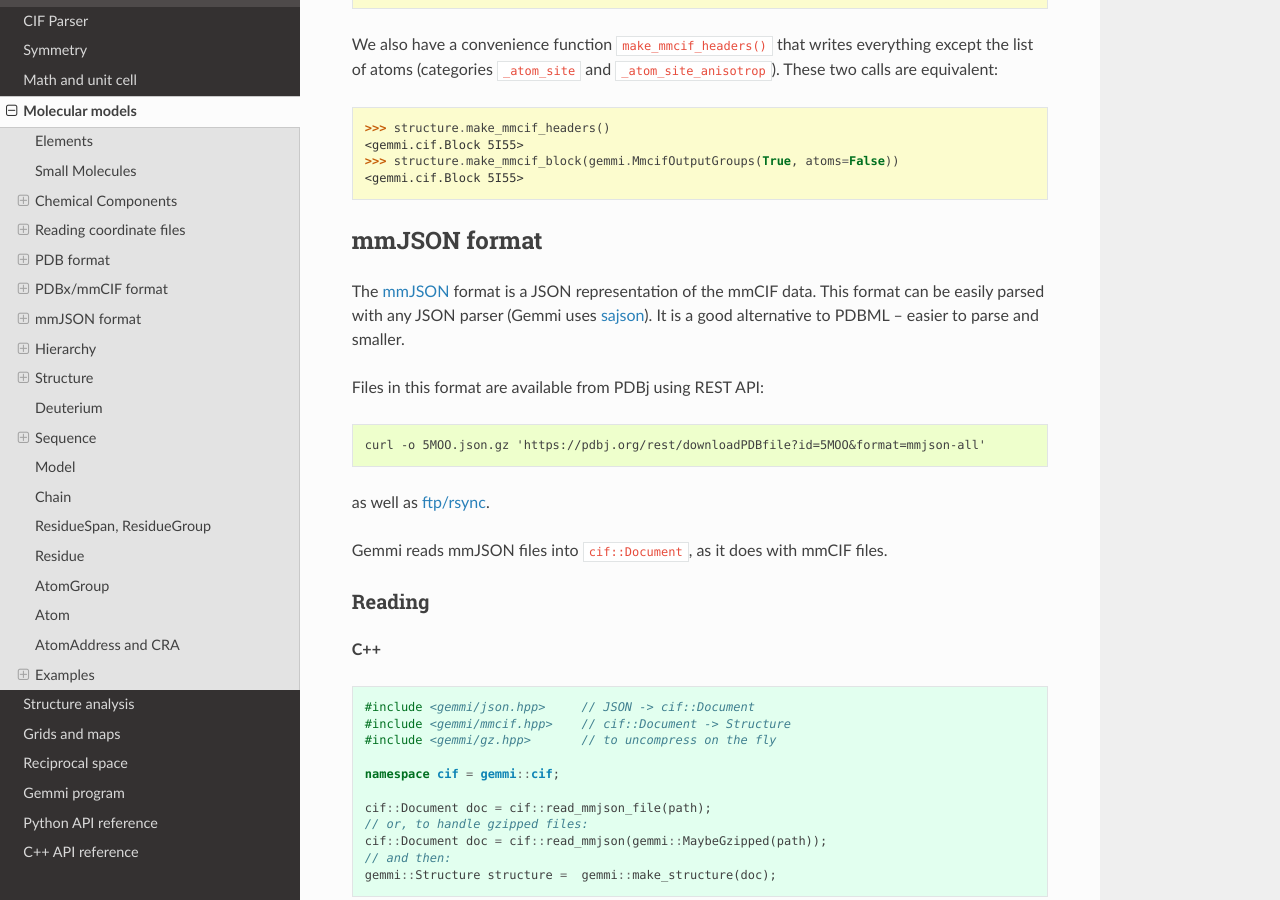
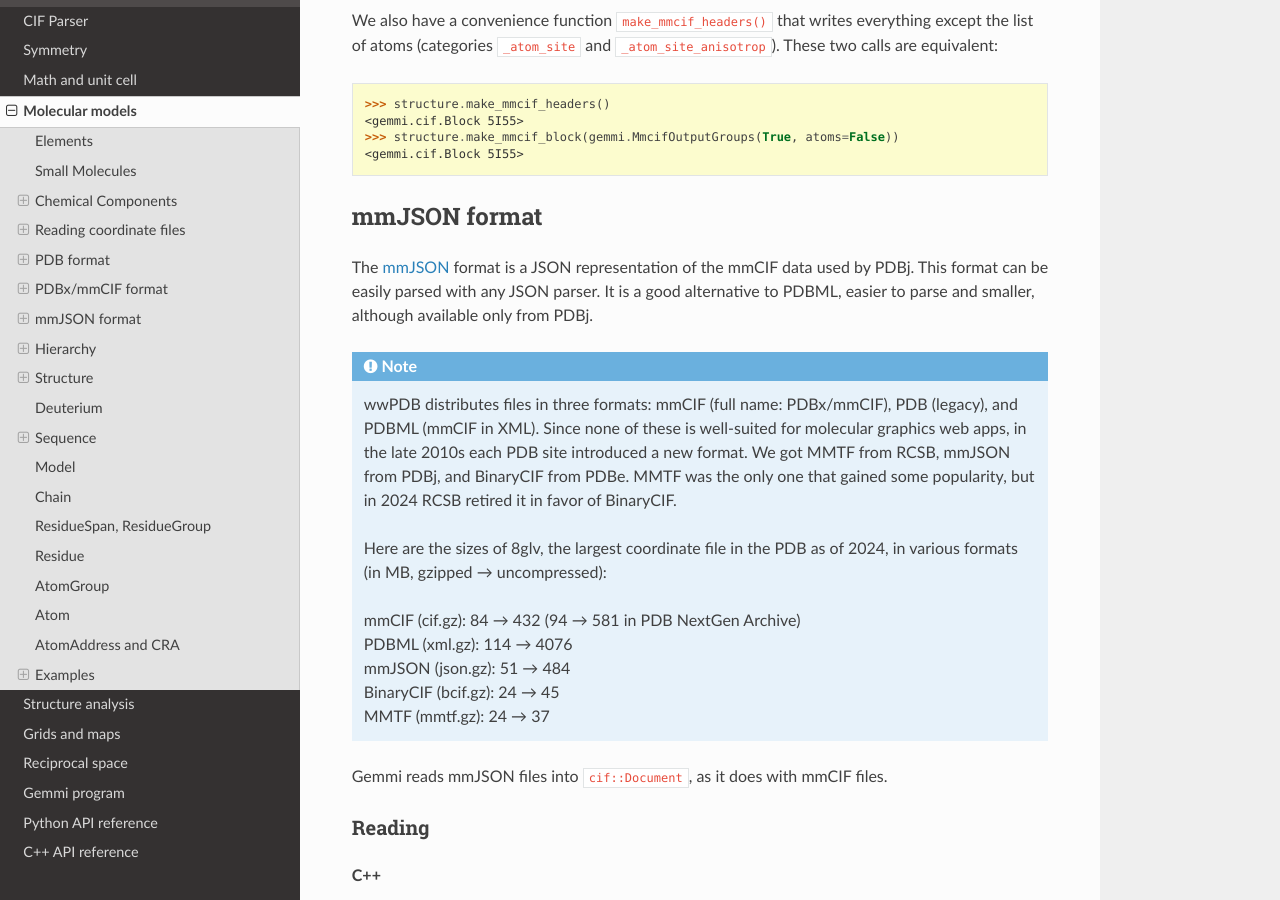
Before and after one commit to project-gemmi/gemmi, a Sphinx documentation site: the page built from docs/mol.rst, in a window 1280 px wide and 900 px high, scrolled down 20485 px. Built offline with Sphinx 7.4.7 and the Read the Docs theme 2.0.0, drawn with Linux system fonts in a browser that asks for light colours; some of the changed text lies outside the part shown.

```diff
--- a/docs/cif.rst
+++ b/docs/cif.rst
@@ -2162,8 +2162,8 @@ mmJSON-like data
 ----------------
 
 Gemmi has a built-in support for mmJSON and comes with
-a :ref:`converter <json>` utility, but just as an exercise
-let us convert mmJSON to mmCIF in Python:
+converters :ref:`cif2json <cif2json>` and :ref:`json2cif <json2cif>`,
+but just as an exercise let us convert mmJSON to mmCIF in Python:
 
 .. literalinclude:: ../examples/from_json.py
    :lines: 5-
--- a/docs/mol.rst
+++ b/docs/mol.rst
@@ -344,8 +344,7 @@ Gemmi support the following coordinate file formats:
 
     * mmCIF (PDBx/mmCIF),
     * PDB (with popular extensions),
-    * mmJSON,
-    * a binary format (MMTF, binary CIF, or own format) is to be considered.
+    * mmJSON.
 
 It can also read coordinates from the chemical components dictionary
 (CCD) and from Refmac monomer library -- these are not really coordinate
@@ -1145,22 +1144,31 @@ These two calls are equivalent:
 mmJSON format
 =============
 
-The mmJSON_ format is a JSON representation of the mmCIF data.
-This format can be easily parsed with any JSON parser (Gemmi uses
-`sajson <https://github.com/chadaustin/sajson>`_).
-It is a good alternative to PDBML -- easier to parse and smaller.
+The mmJSON_ format is a JSON representation of the mmCIF data
+used by PDBj. This format can be easily parsed with any JSON parser.
+It is a good alternative to PDBML, easier to parse and smaller,
+although available only from PDBj.
 
 .. _mmJSON: https://pdbj.org/help/mmjson?lang=en
 
-Files in this format are available from PDBj using REST API:
-
-.. code-block:: none
-
-    curl -o 5MOO.json.gz 'https://pdbj.org/rest/downloadPDBfile?id=5MOO&format=mmjson-all'
-
-as well as `ftp/rsync`__.
-
-__ mmJSON_
+.. note::
+
+    wwPDB distributes files in three formats: mmCIF (full name: PDBx/mmCIF),
+    PDB (legacy), and PDBML (mmCIF in XML).
+    Since none of these is well-suited for molecular graphics web apps,
+    in the late 2010s each PDB site introduced a new format.
+    We got MMTF from RCSB, mmJSON from PDBj, and BinaryCIF from PDBe.
+    MMTF was the only one that gained some popularity,
+    but in 2024 RCSB retired it in favor of BinaryCIF.
+
+    Here are the sizes of 8glv, the largest coordinate file in the PDB
+    as of 2024, in various formats (in MB, gzipped → uncompressed):
+
+    | mmCIF (cif.gz): 84  → 432 (94 → 581 in PDB NextGen Archive)
+    | PDBML (xml.gz): 114 → 4076
+    | mmJSON (json.gz): 51 → 484
+    | BinaryCIF (bcif.gz): 24 → 45
+    | MMTF (mmtf.gz): 24 → 37
 
 Gemmi reads mmJSON files into ``cif::Document``,
 as it does with mmCIF files.
--- a/docs/utils.rst
+++ b/docs/utils.rst
@@ -320,7 +320,7 @@ What is the maximum number of atoms in one plane?
    36 comp_SA3:plan-1
 
 
-.. _json:
+.. _cif2json:
 
 cif2json
 ========
@@ -352,6 +352,8 @@ The minor differences are:
 .. _CIF-JSON: http://comcifs.github.io/cif-json
 .. _mmJSON: https://pdbj.org/help/mmjson?lang=en
 
+
+.. _json2cif:
 
 json2cif
 ========
```
Also changed, not shown: other parts of docs/cif.rst (+1 -1 lines), docs/analysis.rst (+17 -15 lines), .appveyor.yml, 2 other files.
